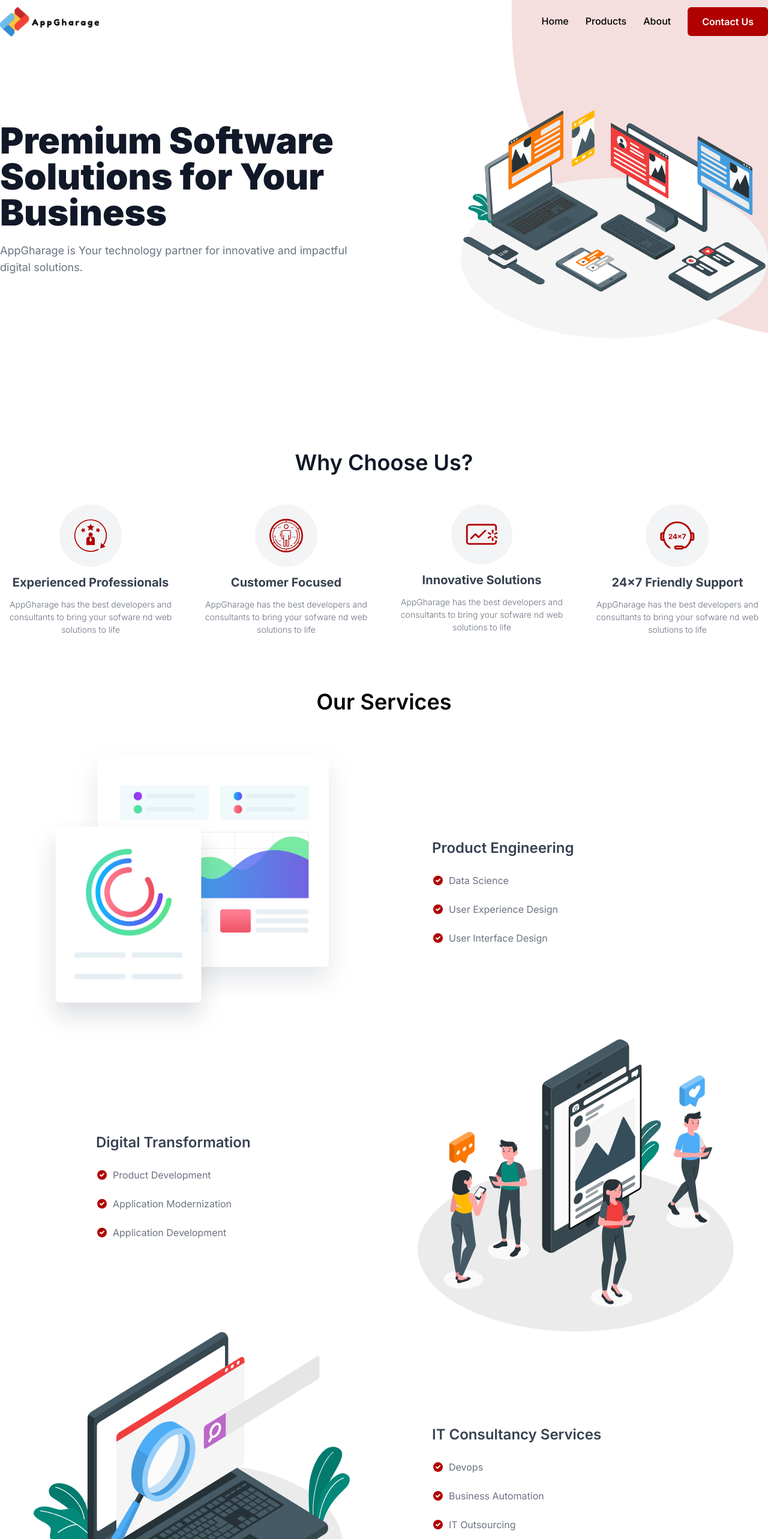
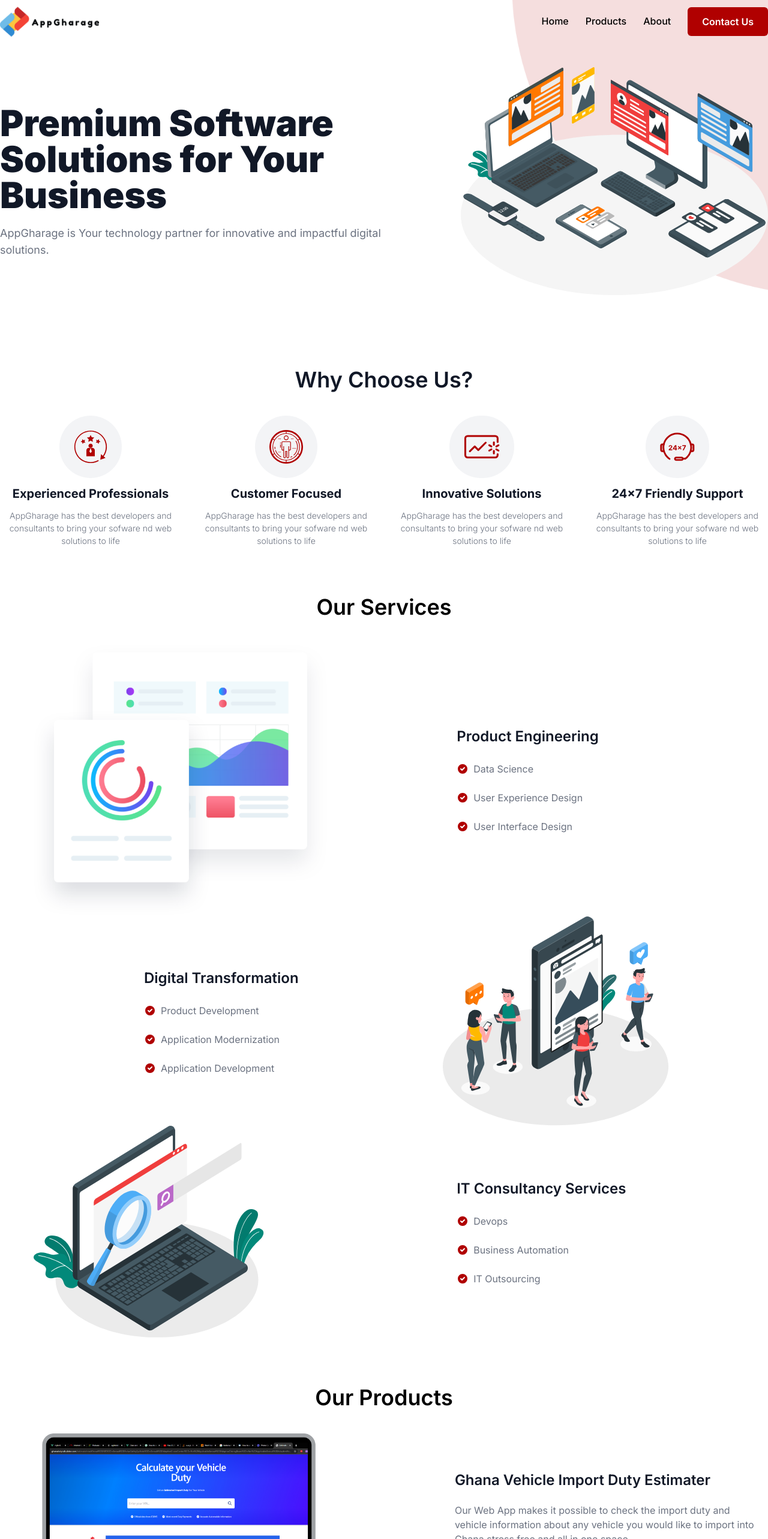
Before and after one commit to cnaallotey/appgharageWebsite, a Vue app: page / in a window 1280 px wide. Shown: the top 2566 px of the page at 60% size. Built offline with nearby package versions, Linux system fonts and the light colour scheme.

Commit message:
ui changes

```diff
--- a/src/App.vue
+++ b/src/App.vue
@@ -1,8 +1,8 @@
 <template>
-  <div id="app" class="space-y-10 md:space-y-28 ">
-  <navbarVue class="nav-fix" :class="[isscroll ? 'bg-white shadow-md' : 'bg-none shadow-none']" />
-  <router-view/>
-  <foooterVue/>
+  <div id="app" class="">
+  <navbarVue class="nav-fix filter" :class="[isscroll ? 'bg-white drop-shadow-md ' : 'bg-transparent drop-shadow-none']" :isscroll="isscroll"  />
+  <router-view class="mt-10 mb-10 md:mb-20"/>
+  <foooterVue />
   </div>
 </template>
 
@@ -26,7 +26,7 @@ data(){
 
 window.onscroll = () => {
   console.log(window.scrollY)
-    if (window.scrollY > 80) {
+    if (window.scrollY > 50) {
         this.isscroll=true;
     } else {
         this.isscroll=false;
@@ -42,5 +42,7 @@ window.onscroll = () => {
 @import url('https://fonts.googleapis.com/css2?family=Inter:wght@100;200;300;400;500;600;700;800;900&display=swap');
 #app {
   font-family: 'Inter', sans-serif;
+  scroll-behavior: smooth;
 }
+
 </style>
--- a/src/components/aboutcomp.vue
+++ b/src/components/aboutcomp.vue
@@ -1,24 +1,24 @@
 <template>
-    <div class="max-w-screen-xl mx-auto px-5 md:px-10 xl:px-0 space-y-10 md:space-y-28">
+    <div class="max-w-screen-xl mx-auto px-5 md:px-10 xl:px-0 space-y-10 md:space-y-20">
     <div class="flex flex-col md:flex-row space-y-10 md:space-y-0">
-    <div class="space-y-5 w-full md:w-1/2 flex flex-col justify-center">
-    <h1 class=" font-bold text-gray-700 " style="letter-spacing: 0.2px; font-size:40px;">About Us</h1>
-    <p class="font-medium text-gray-700 tracking-normal" style="letter-spacing: 0.2px; font-size: 18px;">AppGharage Consultancy is a Digital transformation and consulting company focused on delivering innovative solutions for Small, Medium Scale Businesses and Enterprises with a proven track record in Product Development, Technology Consulting, and IT Outsourcing. Our Experience Design, Complex Engineering, and Agile Delivery gives you the best software product for better business outcomes.</p>
+    <div class="space-y-5 w-full md:w-1/2 flex flex-col justify-start">
+    <h1 class=" font-bold text-gray-900 " style="letter-spacing: 0.2px; font-size:40px;">About Us</h1>
+    <p class="font-medium text-gray-900 tracking-normal" style="letter-spacing: 0.2px; font-size: 18px;">AppGharage Consultancy is a Digital transformation and consulting company focused on delivering innovative solutions for Small, Medium Scale Businesses and Enterprises with a proven track record in Product Development, Technology Consulting, and IT Outsourcing. Our Experience Design, Complex Engineering, and Agile Delivery gives you the best software product for better business outcomes.</p>
     </div>
-    <div class="w-full md:w-1/2 pl-0 lg:pl-20"><img src="../assets/amico.svg" class="w-full" alt=""></div>
+    <div class="w-full md:w-1/2 pl-0 lg:pl-20"><img src="../assets/amico.svg" class="h-full" alt=""></div>
     </div>
     <div class="flex flex-col md:flex-row space-x-0 md:space-x-5 space-y-5 md:space-y-0">
     <div class="w-full md:w-1/2 flex flex-row items-start space-x-5">
     <img src="../assets/mission 1.svg" class=" w-8 md:w-14" alt="">
     <div class="space-y-3">
-    <h3 class="font-medium text-gray-700" style="letter-spacing: 0.2px; font-size: 24px;">Our Mission</h3>
+    <h3 class="font-medium text-gray-900" style="letter-spacing: 0.2px; font-size: 24px;">Our Mission</h3>
     <p class="font-medium text-gray-500 leading-normal text-base  md:text-lg" style="letter-spacing: 0.2px;">We are committed to impacting brands and businesses by enabling their software journeys through strategic consulting services using the best technologies.</p>
     </div>
     </div>
     <div class="w-full md:w-1/2 flex flex-row items-start space-x-5">
     <img src="../assets/future 1.svg" class="w-8 md:w-14" alt="">
     <div class="space-y-3">
-    <h3 class="font-medium text-gray-700" style="letter-spacing: 0.2px; font-size: 24px;">Our Vision</h3>
+    <h3 class="font-medium text-gray-900" style="letter-spacing: 0.2px; font-size: 24px;">Our Vision</h3>
     <p class="font-medium text-gray-500 leading-normal text-base  md:text-lg" style="letter-spacing: 0.2px;">Our Vision is to connect businesses and customers using state of the art web technologies that will make our company the world’s premier software company</p>
     </div>
     </div>
--- a/src/components/cta.vue
+++ b/src/components/cta.vue
@@ -3,7 +3,7 @@
 <div class="max-w-screen-xl mx-auto px-5 md:px-10 xl:px-0">
 <div class="rounded-2xl px-5 md:px-14 py-10 md:py-0" style="background-color: #E0E0E0;">
 <div class="flex flex-col md:flex-row items-start md:items-center space-y-10 md:space-y-0 ">
-<div class="w-full md:w-2/3 space-y-7 md:py-14 h-full flex flex-col justify-center"><h1 class="font-semibold text-gray-700 text-center md:text-left text-4xl md:text-5xl leading-tight">We're here to make your business awesome</h1>
+<div class="w-full md:w-2/3 space-y-7 md:py-14 h-full flex flex-col justify-center"><h1 class="font-semibold text-gray-900 text-center md:text-left text-4xl md:text-5xl leading-tight">We're here to make your business awesome</h1>
 <router-link to="/contact" class="w-56 mx-auto md:mx-0 text-white text-center py-3 font-normal rounded-md text-sm" style="background-color: #b00000;">Get in touch with us</router-link>
 </div>
 <div class="flex items-center w-full md:w-1/3 py-5"><img src="../assets/ctaimage.svg" class="w-full" alt=""></div>
--- a/src/components/homepage.vue
+++ b/src/components/homepage.vue
@@ -5,22 +5,22 @@
 
       <div class="relative max-w-screen-xl mx-auto px-5 md:px-10 xl:px-0 space-y-20 md:space-y-20 z-10">
       <div class="w-full overflow-hidden">
-<div class=" flex flex-col-reverse lg:flex-row lg:space-y-0">
-<div class="w-full lg:w-3/5 space-y-5 pt-0 md:pt-5 ">
+<div class=" flex flex-col-reverse lg:flex-row lg:space-y-0 items-center">
+<div class="w-full lg:w-3/5 space-y-5 ">
 <h1 class=" font-black tracking-normal text-gray-900 text-4xl md:text-6xl lg:heading animate__bounceIn text-center lg:text-left">Premium Software Solutions for Your Business</h1>
-<div class="pr-0 md:pr-20"><p class=" mr-0 md:mr-20 font-normal text-gray-500 text-base md:text-lg lg:herocaption text-center lg:text-left px-10 lg:px-0">AppGharage is Your technology partner for innovative and impactful digital solutions.</p>
+<div class="pr-0 md:pr-20"><p class="font-normal text-gray-500 text-base md:text-lg lg:herocaption text-center lg:text-left px-10 lg:px-0">AppGharage is Your technology partner for innovative and impactful digital solutions.</p>
 </div></div>
 <div class="w-full lg:w-2/5 mb-10 lg:mb-0"> <img src="../assets/heroimg.svg" class="w-full px-5 lg:px-0 " alt=""></div>
 </div>
 </div>
-<div class="w-full space-y-10 pt-0 md:pt-24">
-<h1 class="font-semibold tracking-normal text-gray-900 text-center text-3xl md:text-4xl" style="line-height: 60px;">Why Choose Us?</h1>
+<div class="w-full space-y-10 pt-10">
+<h1 class="font-semibold tracking-normal text-gray-900 text-center text-3xl md:text-4xl" style="">Why Choose Us?</h1>
 <div class="flex flex-wrap -mx-3 overflow-hidden space-y-10 md:space-y-0">
 
   <div class=" px-3 w-full md:w-1/2 overflow-hidden lg:w-1/4 xl:w-1/4">
-    <div class="w-full px-8 md:px-0 flex flex-col space-y-3 items-center justify-start transform hover:border-b-2 cursor-pointer hover:border-red-800 hover:bg-gray-100">
+    <div class="w-full px-8 md:px-0 flex flex-col space-y-3 items-center justify-start transform hover:border-b-2 cursor-pointer">
     <div class=" rounded-full bg-gray-100"><img src="../assets/pro.svg" class="h-14 m-6" alt=""> </div>
-    <p class=" font-bold tracking-normal text-xl text-gray-700 text-center">Experienced Professionals</p>
+    <p class=" font-bold tracking-normal text-xl text-gray-900 text-center">Experienced Professionals</p>
     <p class=" font-light text-sm text-gray-500 text-center tracking-normal leading-normal">AppGharage has the best developers and consultants to bring your sofware nd web solutions to life</p>
     </div>
 
@@ -30,7 +30,7 @@
     <!-- Column Content -->
     <div class="w-full px-8 md:px-0 flex flex-col space-y-3 items-center justify-start">
     <div class=" rounded-full bg-gray-100"><img src="../assets/customer.svg" class="h-14 m-6 transform hover:scale-110" alt=""> </div>
-    <p class=" font-bold tracking-normal text-xl text-gray-700 text-center">Customer Focused</p>
+    <p class=" font-bold tracking-normal text-xl text-gray-900 text-center">Customer Focused</p>
     <p class=" font-light text-sm text-gray-500 text-center tracking-normal leading-normal">AppGharage has the best developers and consultants to bring your sofware nd web solutions to life</p>
     </div>
   </div>
@@ -38,8 +38,8 @@
   <div class="my-3 px-3 w-full md:w-1/2 overflow-hidden lg:w-1/4 xl:w-1/4">
     <!-- Column Content -->
     <div class="w-full px-8 md:px-0 flex flex-col space-y-3 items-center justify-start">
-    <div class=" rounded-full bg-gray-100"><img src="../assets/innovative.svg" class="h-9 mx-6 my-8" alt=""> </div>
-    <p class=" font-bold tracking-normal text-xl text-gray-700 text-center">Innovative Solutions</p>
+    <div class=" rounded-full bg-gray-100"><img src="../assets/innovative.svg" class="h-10 mx-6 my-8" alt=""> </div>
+    <p class=" font-bold tracking-normal text-xl text-gray-900 text-center">Innovative Solutions</p>
     <p class=" font-light text-sm text-gray-500 text-center tracking-normal leading-normal">AppGharage has the best developers and consultants to bring your sofware nd web solutions to life</p>
     </div>
   </div>
@@ -48,7 +48,7 @@
     <!-- Column Content -->
     <div class="w-full px-8 md:px-0 flex flex-col space-y-3 items-center justify-start ">
     <div class=" rounded-full bg-gray-100"><img src="../assets/support.svg" class="h-12 mx-6 my-7" alt=""> </div>
-    <p class=" font-bold tracking-normal text-xl text-gray-700 text-center">24x7 Friendly Support</p>
+    <p class=" font-bold tracking-normal text-xl text-gray-900 text-center">24x7 Friendly Support</p>
     <p class=" font-light text-sm text-gray-500 text-center tracking-normal leading-normal">AppGharage has the best developers and consultants to bring your sofware nd web solutions to life</p>
     </div>
   </div>
@@ -56,12 +56,12 @@
 </div>
 </div>
 <div class="w-full space-y-10">
-<h1 class="font-semibold tracking-normal font-gray-700 text-center text-3xl md:text-4xl" style="line-height: 60px;">Our Services</h1>
+<h1 class="font-semibold tracking-normal font-gray-700 text-center text-3xl md:text-4xl" style="">Our Services</h1>
 <div class="space-y-10 md:space-y-0">
-<div class="flex flex-col md:flex-row space-y-10 md:space-y-0">
-<div class="w-full md:w-1/2 px-14"><img src="../assets/screen.png" class="w-full" alt=""></div>
+<div class="flex flex-col md:flex-row space-y-10 md:space-y-0 space-x-0 md:space-x-20">
+<div class="w-full md:w-1/2 px-14"><img src="../assets/screen.png" class="h-full" alt=""></div>
 <div class="w-full h-auto md:w-1/2 space-y-6 flex flex-col justify-center pl-0 md:pl-5 lg:pl-20">
-<h3 class=" font-semibold tracking-normal text-gray-700 " style="font-size: 24px;">Product Engineering</h3>
+<h3 class=" font-semibold tracking-normal text-gray-900 " style="font-size: 24px;">Product Engineering</h3>
 <div class="flex flex-row space-x-2 items-center">
 <svg xmlns="http://www.w3.org/2000/svg" class="h-5 w-5" style="color: #b00000;" viewBox="0 0 20 20" fill="currentColor">
   <path fill-rule="evenodd" d="M10 18a8 8 0 100-16 8 8 0 000 16zm3.707-9.293a1 1 0 00-1.414-1.414L9 10.586 7.707 9.293a1 1 0 00-1.414 1.414l2 2a1 1 0 001.414 0l4-4z" clip-rule="evenodd" />
@@ -85,10 +85,10 @@
 </div>
  </div>
 </div>
-<div class="flex flex-col md:flex-row-reverse space-y-10 md:space-y-0">
-<div class="w-full md:w-1/2 px-14"><img src="../assets/digitaltransformation.svg" class="w-full" alt=""></div>
+<div class="flex flex-col md:flex-row-reverse space-y-10 md:space-y-0 space-x-0 md:space-x-20">
+<div class="w-full md:w-1/2 px-14"><img src="../assets/digitaltransformation.svg" class="h-full" alt=""></div>
 <div class="w-full h-auto md:w-1/2 space-y-6 flex flex-col justify-center  pl-0 md:pl-20 lg:pl-40">
-<h3 class=" font-semibold tracking-normal text-gray-700 " style="font-size: 24px;">Digital Transformation</h3>
+<h3 class=" font-semibold tracking-normal text-gray-900 " style="font-size: 24px;">Digital Transformation</h3>
 <div class="flex flex-row space-x-2 items-center">
 <svg xmlns="http://www.w3.org/2000/svg" class="h-5 w-5" style="color: #b00000;" viewBox="0 0 20 20" fill="currentColor">
   <path fill-rule="evenodd" d="M10 18a8 8 0 100-16 8 8 0 000 16zm3.707-9.293a1 1 0 00-1.414-1.414L9 10.586 7.707 9.293a1 1 0 00-1.414 1.414l2 2a1 1 0 001.414 0l4-4z" clip-rule="evenodd" />
@@ -112,10 +112,10 @@
 </div>
  </div>
 </div>
-<div class="flex flex-col md:flex-row space-y-10 md:space-y-0">
-<div class="w-full md:w-1/2 px-14"><img src="../assets/consultancy.svg" class="w-full" alt=""></div>
+<div class="flex flex-col md:flex-row space-y-10 md:space-y-0 space-x-0 md:space-x-20">
+<div class="w-full md:w-1/2 px-14"><img src="../assets/consultancy.svg" class="h-full" alt=""></div>
 <div class="w-full h-auto md:w-1/2 space-y-6 flex flex-col justify-center pl-0 md:pl-5 lg:pl-20">
-<h3 class=" font-semibold tracking-normal text-gray-700 " style="font-size: 24px;">IT Consultancy Services</h3>
+<h3 class=" font-semibold tracking-normal text-gray-900 " style="font-size: 24px;">IT Consultancy Services</h3>
 <div class="flex flex-row space-x-2 items-center">
 <svg xmlns="http://www.w3.org/2000/svg" class="h-5 w-5" style="color: #b00000;" viewBox="0 0 20 20" fill="currentColor">
   <path fill-rule="evenodd" d="M10 18a8 8 0 100-16 8 8 0 000 16zm3.707-9.293a1 1 0 00-1.414-1.414L9 10.586 7.707 9.293a1 1 0 00-1.414 1.414l2 2a1 1 0 001.414 0l4-4z" clip-rule="evenodd" />
@@ -144,16 +144,16 @@
 
 </div>
 
-<div class="w-full spae-y-10 md:space-y-20">
-<h1 class="font-semibold tracking-normal font-gray-700 text-center text-3xl md:text-4xl" style="line-height: 60px;">Our Products</h1>
-<div class="flex flex-col md:flex-row">
-        <div class="w-full md:w-1/2 p-5"><img src="../assets/Macbook Pro.png" class="w-full" alt=""/></div>
+<div class="w-full space-y-10 md:space-y-10">
+<h1 class="font-semibold tracking-normal font-gray-900 text-center text-3xl md:text-4xl" style=";">Our Products</h1>
+<div class="flex flex-col md:flex-row space-x-0 md:space-x-20 space-y-10 md:space-y-0">
+        <div class="w-full md:w-1/2 px-5"><img src="../assets/Macbook Pro.png" class="w-full" alt=""/></div>
         <div class="w-full md:w-1/2 pr-5 pl-0 lg:pl-20 space-y-5 flex flex-col justify-center">
-        <h2 class=" font-semibold tracking-normal text-gray-700" style="font-size: 24px;">Ghana Vehicle Import Duty Estimater</h2>
+        <h2 class=" font-semibold tracking-normal leading-normal text-gray-900" style="font-size: 24px; ">Ghana Vehicle Import Duty Estimater</h2>
         <p class=" font-normal tracking-normal text-gray-500 leading-normal" style="font-size: 16px; ">Our Web App makes it possible to check the import duty and vehicle information about any vehicle you would like to import into Ghana stress free and all in one space.</p>
-        <div>
-        <a href="https://ghanadutycalculator.com/estimates" class="px-10 py-3 font-normal cursor-pointer text-white rounded-md" style="background-color: #b00000; font-size: 14px">Visit Website</a>
-        </div></div>
+
+        <a href="https://ghanadutycalculator.com/estimates" class="w-48 text-center py-3 font-normal cursor-pointer text-white rounded-md" style="background-color: #b00000; font-size: 14px">Visit Website</a>
+        </div>
 
         </div>
 </div>
--- a/src/components/navbar.vue
+++ b/src/components/navbar.vue
@@ -1,5 +1,5 @@
 <template>
-        <div class="sticky top-0 z-20 w-full nav-fixed " :class="[open ? 'bg-white shadow-md' : 'bg-none shadow-none']" >
+        <div class="sticky top-0 z-20 w-full nav-fixed " :class="[open ? 'bg-white shadow-md' : 'bg-none shadow-none']"   >
         <section class="relative max-w-screen-xl mx-auto px-5 md:px-10 xl:px-0">
         <div class="w-full py-1 flex items-center justify-between">
         <img src="../assets/finallogoappGharage.png" class=" h-16" alt="logo">
@@ -44,11 +44,15 @@
 
 <script>
 export default {
+  props:{
+    isscroll:{
+      type:Boolean
+    }
+  },
     data(){
         return{
             open:false,
             drop:false,
-            isscroll:false,
         }
     },
 
--- a/src/components/products.vue
+++ b/src/components/products.vue
@@ -1,14 +1,14 @@
 <template>
     <div class="max-w-screen-xl mx-auto space-y-5 md:space-y-10 px-5 md:px-10 xl:px-0">
-    <h1 class="font-bold text-gray-700 text-center md:text-left " style="font-size: 40px; letter-spacing:0.2px;">Products</h1>
-        <div class="flex flex-col md:flex-row">
-        <div class="w-full md:w-1/2 p-5"><img src="../assets/Macbook Pro.png" class="w-full" alt=""/></div>
-        <div class="w-full md:w-1/2 pr-5 pl-0 lg:pl-20 space-y-5 flex flex-col justify-center">
-        <h2 class=" font-semibold tracking-normal text-gray-700" style="font-size: 24px;">Ghana Vehicle Import Duty Estimater</h2>
+    <h1 class="font-bold text-gray-900 text-center md:text-left " style="font-size: 40px; letter-spacing:0.2px;">Products</h1>
+        <div class="flex flex-col md:flex-row space-x-0 md:space-x-20 space-y-5 md:space-y-0">
+        <div class="w-full md:w-1/2 p-0 md:p-5"><img src="../assets/Macbook Pro.png" class="w-full md:transform hover:scale-110 transform-none ease-in-out delay-75 transition-transform" alt=""/></div>
+        <div class="w-full md:w-1/2 pr-0 md:pr-5 pl-0 lg:pl-20 space-y-5 flex flex-col justify-center">
+        <h2 class=" font-semibold tracking-normal text-gray-900" style="font-size: 24px;">Ghana Vehicle Import Duty Estimater</h2>
         <p class=" font-normal tracking-normal text-gray-500 leading-normal" style="font-size: 16px; ">Our Web App makes it possible to check the import duty and vehicle information about any vehicle you would like to import into Ghana stress free and all in one space.</p>
-        <div>
-        <a href="https://ghanadutycalculator.com/estimates" class="px-10 py-3 font-normal text-white rounded-md" style="background-color: #b00000; font-size: 14px">Visit Website</a>
-        </div></div>
+
+        <a href="https://ghanadutycalculator.com/estimates" class="w-48 text-center py-3 font-normal text-white rounded-md" style="background-color: #b00000; font-size: 14px">Visit Website</a>
+        </div>
 
         </div>
     </div>
--- a/src/views/Home.vue
+++ b/src/views/Home.vue
@@ -1,5 +1,5 @@
 <template>
-  <div class="home space-y-10 md:space-y-28">
+  <div class="home space-y-10 md:space-y-20">
   <homepageVue/>
   <ctaVue class="animate__fadeInUp"/>
 
--- a/src/views/Products.vue
+++ b/src/views/Products.vue
@@ -1,5 +1,5 @@
 <template>
-  <div class="home space-y-10 md:space-y-28">
+  <div class="home space-y-10 md:space-y-20">
   <productsVue/>
   <ctaVue/>
 
```
